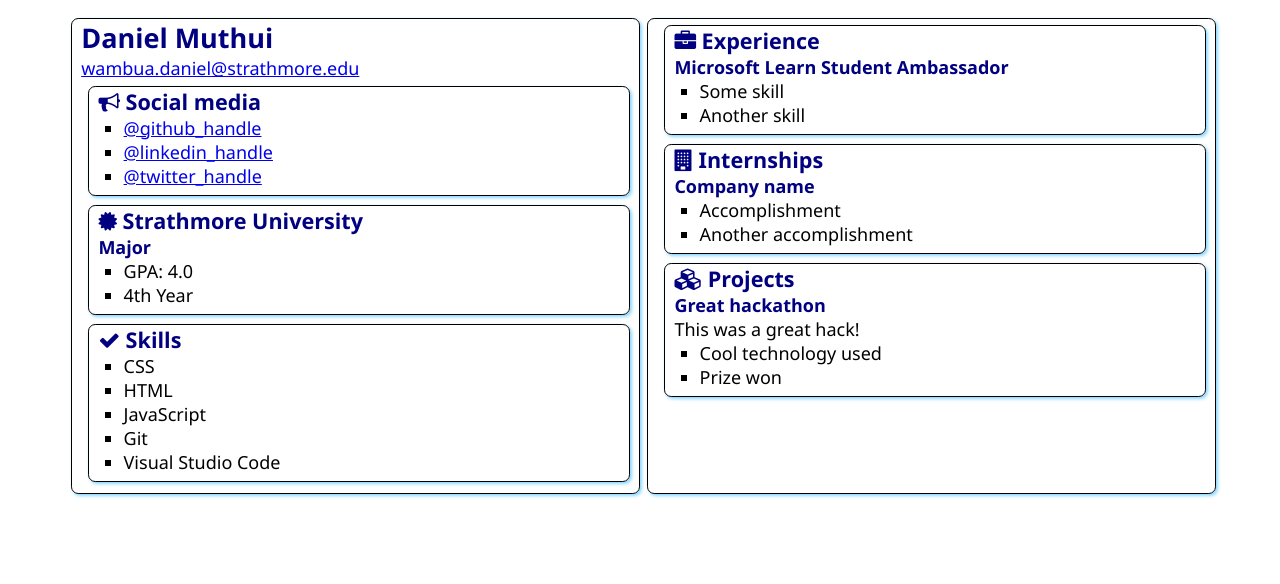
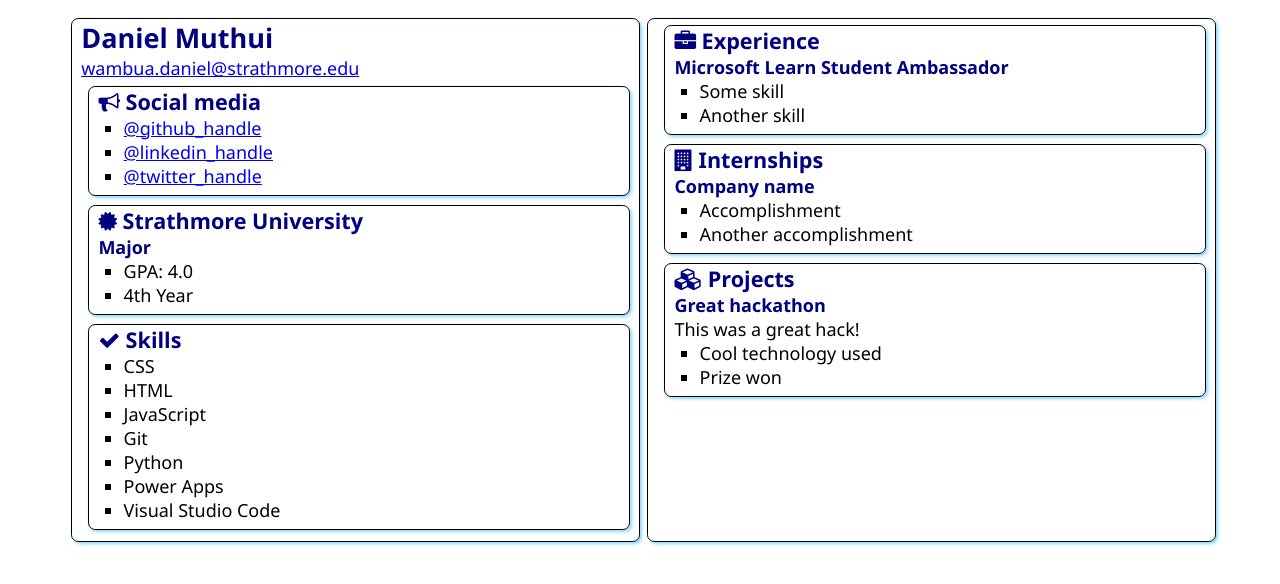
Before and after one commit to daniel-muthui/SATechnicalOnboarding, a plain HTML site: page src/index.html in a window 1280 px wide. Drawn offline with Linux system fonts and the light colour scheme.

Commit message:
Update index.html
"added more skills"

```diff
--- a/src/index.html
+++ b/src/index.html
@@ -51,6 +51,8 @@
                     <li>HTML</li>
                     <li>JavaScript</li>
                     <li>Git</li>
+                    <li>Python</li>
+                    <li>Power Apps</li>
                     <li>Visual Studio Code</li>
                 </ul>
             </section>
```
